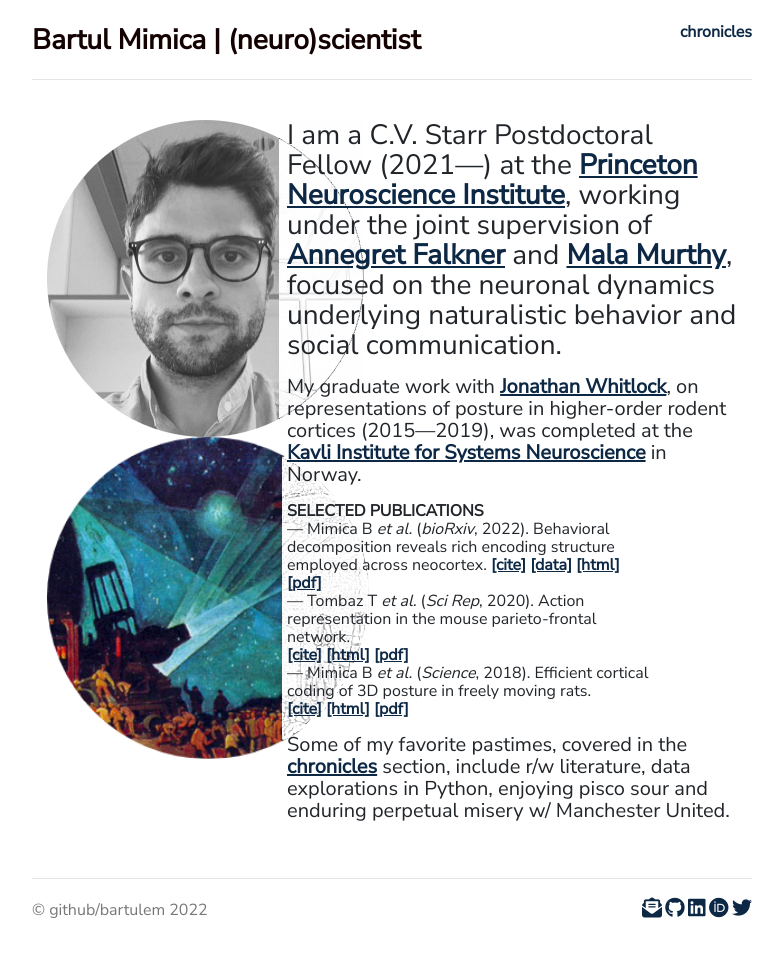
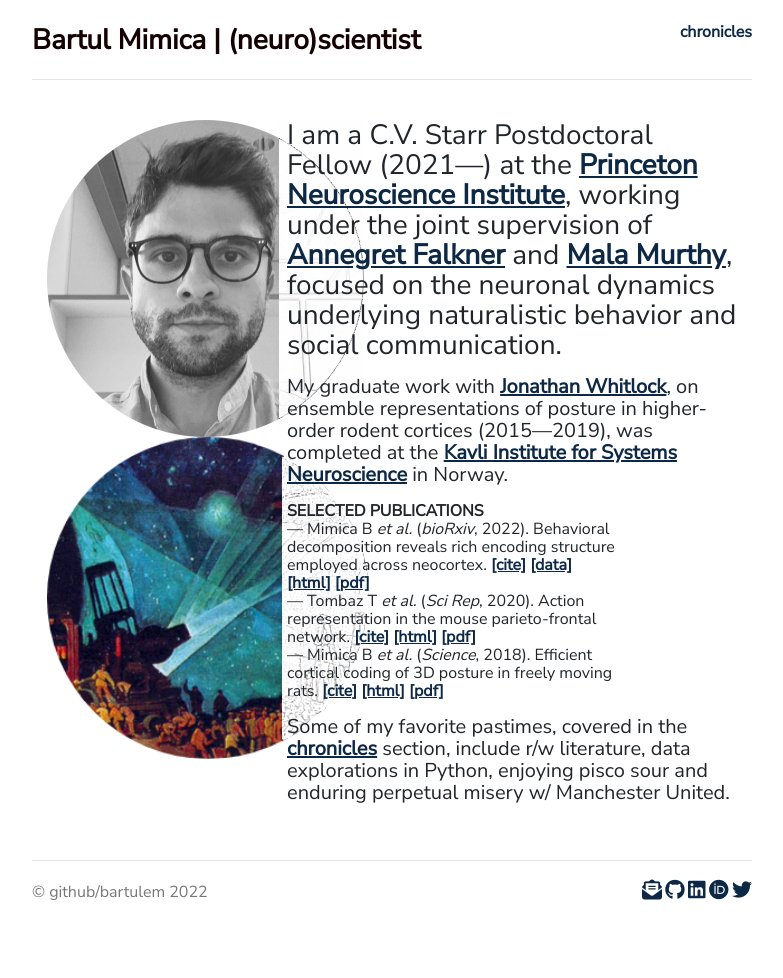
Before and after one commit to bartulem/bartulem.github.io, a Jekyll site: the page built from index.html, in a window 1280 px wide. Shown: the whole page, without its empty margins (248-1031 px from the left). Built offline with Jekyll 4.4.1, drawn with Linux system fonts in a browser that asks for light colours; nearby versions of some CDN libraries; comment, search, counter and statistics services are not loaded; a style sheet for code colours, icons or effects is not loaded.

Commit message:
change pubs layout v59

```diff
--- a/index.html
+++ b/index.html
@@ -14,16 +14,16 @@ tag: (neuro)scientist
 	<div \ class="col-sm-8">
 	<p class="lead">I am a C.V. Starr Postdoctoral Fellow (2021—) at the <a style= "text-decoration: underline" target="_blank" href="https://pni.princeton.edu/">Princeton Neuroscience Institute</a>, working under the joint supervision of <a style= "text-decoration: underline" target="_blank" href="https://www.falknerlab.com/">Annegret Falkner</a> and <a style= "text-decoration: underline" target="_blank" href="https://murthylab.princeton.edu/">Mala Murthy</a>, focused on the neuronal dynamics underlying naturalistic behavior and social communication.</p>
 
-	<p>My graduate work with <a style= "text-decoration: underline" target="_blank" href="https://www.whitlocklab.org/">Jonathan Whitlock</a>, on representations of posture in higher-order rodent cortices (2015—2019), was completed at the <a style= "text-decoration: underline" target="_blank" href="https://www.ntnu.edu/kavli">Kavli Institute for Systems Neuroscience</a> in Norway.</p>
+	<p>My graduate work with <a style= "text-decoration: underline" target="_blank" href="https://www.whitlocklab.org/">Jonathan Whitlock</a>, on ensemble representations of posture in higher-order rodent cortices (2015—2019), was completed at the <a style= "text-decoration: underline" target="_blank" href="https://www.ntnu.edu/kavli">Kavli Institute for Systems Neuroscience</a> in Norway.</p>
 
 <div class="row">
-	<div class="col-sm-10">
+	<div class="col-sm-9">
 	<p align="left" class="publications"> <b>SELECTED PUBLICATIONS</b>
 	<br/> — Mimica B <em>et al.</em> (<em>bioRxiv</em>, 2022). Behavioral decomposition reveals rich encoding structure employed across neocortex. <a href="files/mimica2022.bib" download><u>[cite]</u></a> <a href="https://figshare.com/articles/dataset/Rat_3D_Tracking_E-Phys_KISN_2020_Dataset/17903834" target="_blank"><u>[data]</u></a> <a href="https://www.biorxiv.org/content/10.1101/2022.02.08.479515v2" target="_blank"><u>[html]</u></a> <a href="/files/MTBFDW_2022_bioRxiv.pdf" target="_blank"><u>[pdf]</u></a>
-	<br/> — Tombaz T <em>et al.</em> (<em>Sci Rep</em>, 2020). Action representation in the mouse parieto-frontal network. <br/> <a href="files/tombaz2020.bib" download><u>[cite]</u></a> <a href="https://www.nature.com/articles/s41598-020-62089-6?error=cookies_not_supported&code=e0a538d4-9569-4b30-b2d1-d78d1c8e03b3" target="_blank"><u>[html]</u></a> <a href="/files/tombaz2020_scireports.pdf" target="_blank"><u>[pdf]</u></a>
-	<br/> — Mimica B <em>et al.</em> (<em>Science</em>, 2018). Efficient cortical coding of 3D posture in freely moving rats. <br/> <a href="/files/mimica2018.bib" download><u>[cite]</u></a> <a href="https://science.sciencemag.org/content/362/6414/584" target="_blank"><u>[html]</u></a> <a href="files/mimica2018_science.pdf" target="_blank"><u>[pdf]</u></a></p>
+	<br/> — Tombaz T <em>et al.</em> (<em>Sci Rep</em>, 2020). Action representation in the mouse parieto-frontal network. <a href="files/tombaz2020.bib" download><u>[cite]</u></a> <a href="https://www.nature.com/articles/s41598-020-62089-6?error=cookies_not_supported&code=e0a538d4-9569-4b30-b2d1-d78d1c8e03b3" target="_blank"><u>[html]</u></a> <a href="/files/tombaz2020_scireports.pdf" target="_blank"><u>[pdf]</u></a>
+	<br/> — Mimica B <em>et al.</em> (<em>Science</em>, 2018). Efficient cortical coding of 3D posture in freely moving rats. <a href="/files/mimica2018.bib" download><u>[cite]</u></a> <a href="https://science.sciencemag.org/content/362/6414/584" target="_blank"><u>[html]</u></a> <a href="files/mimica2018_science.pdf" target="_blank"><u>[pdf]</u></a></p>
 	</div>
-	<div class="col-sm-1">
+	<div class="col-sm-2">
 	</a> <span class="__dimensions_badge_embed__" data-doi="10.1101/2022.02.08.479515" data-style="small_circle"></span><script async src="https://badge.dimensions.ai/badge.js" charset="utf-8"></script>
 	</a> <span class="__dimensions_badge_embed__" data-doi="10.1038/s41598-020-62089-6" data-style="small_circle"></span><script async src="https://badge.dimensions.ai/badge.js" charset="utf-8"></script>
 	</a> <span class="__dimensions_badge_embed__" data-doi="10.1126/science.aau2013" data-style="small_circle"></span><script async src="https://badge.dimensions.ai/badge.js" charset="utf-8"></script>
```
